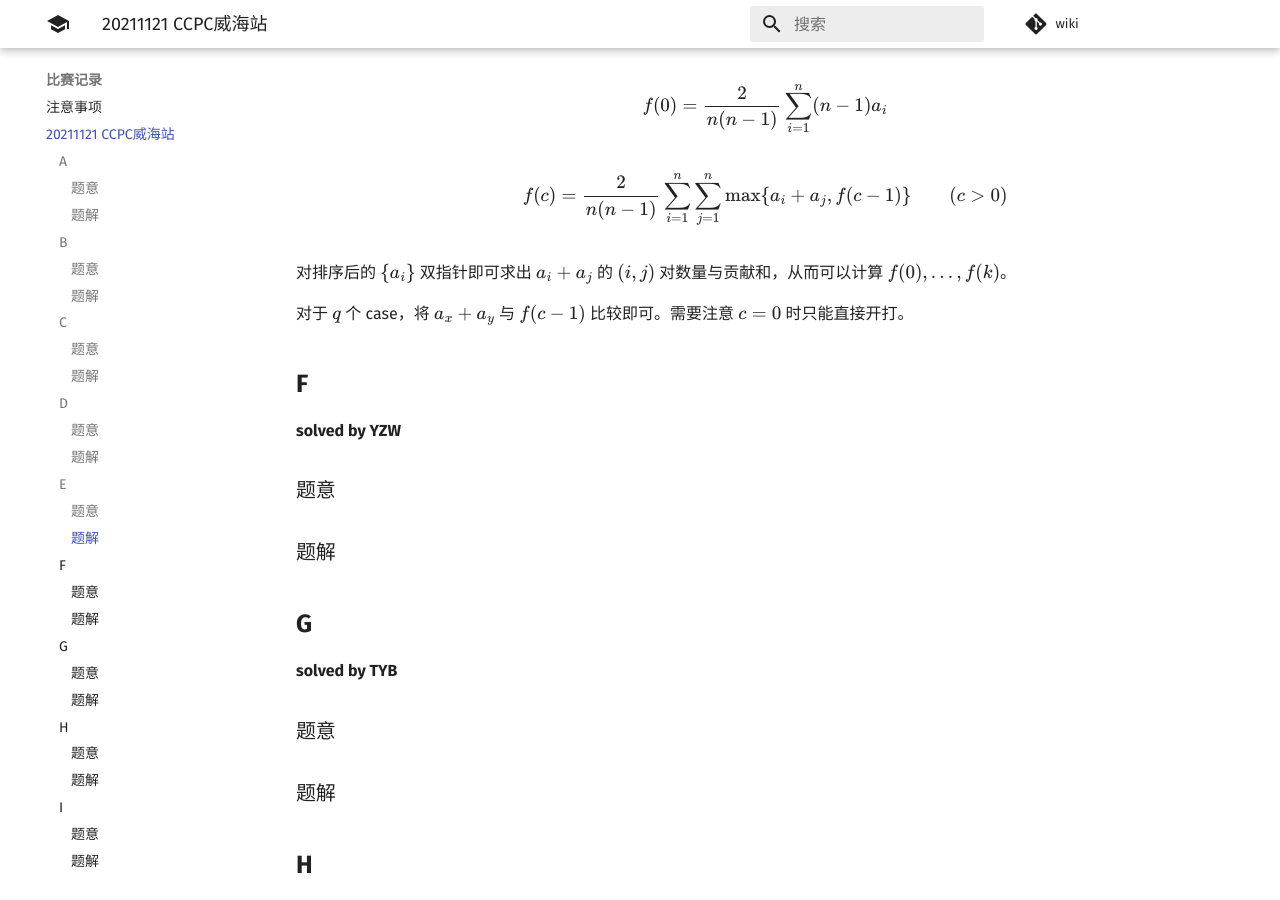
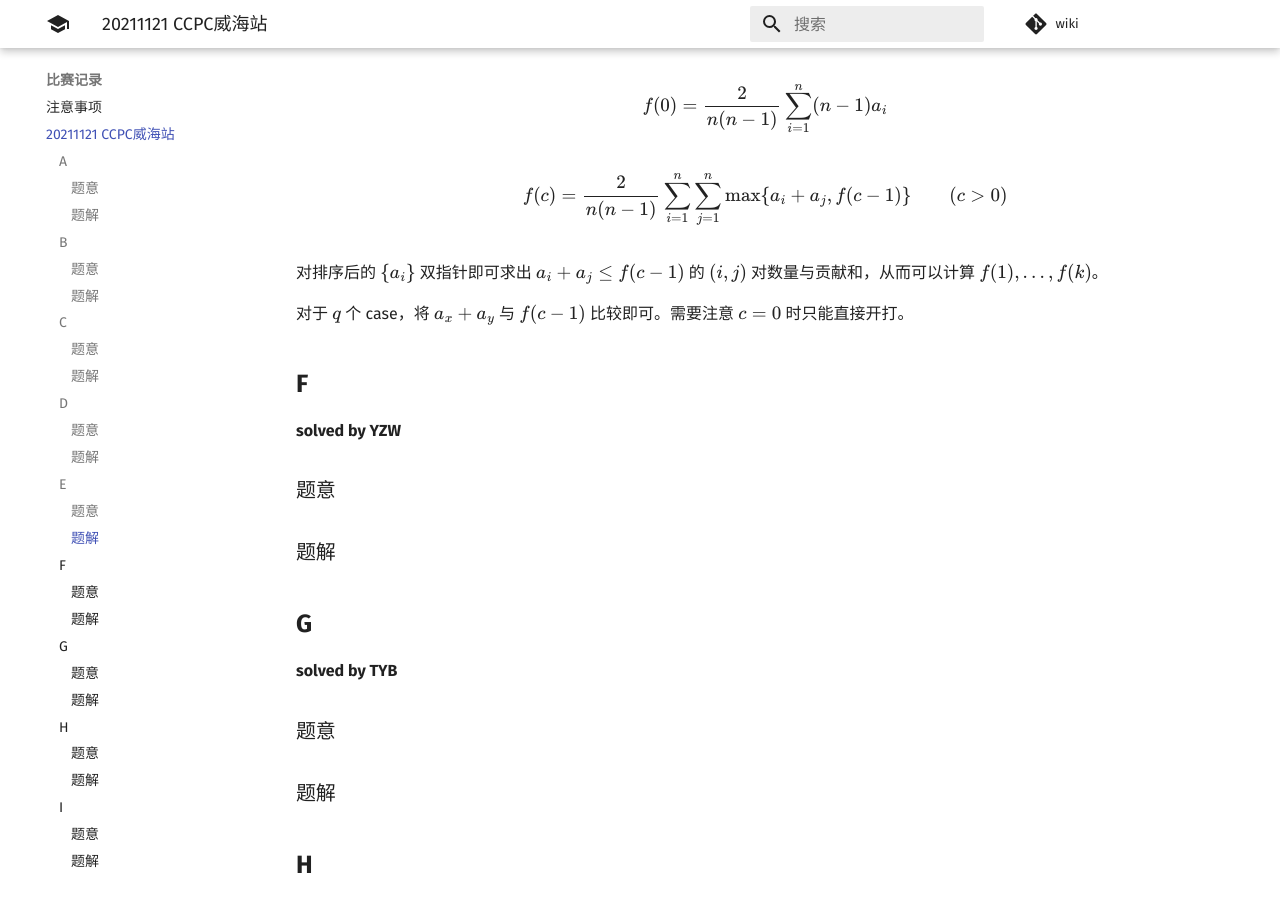
Before and after one commit to PoorMath/PoorMath.github.io, an MkDocs documentation site: the page built from docs/contest/20211121 CCPC威海站.md, in a window 1280 px wide and 900 px high, scrolled down 1934 px. Built offline with MkDocs 1.6.1 and Material for MkDocs 9.7.7, drawn with Linux system fonts in a browser that asks for light colours; comment, search, counter and statistics services are not loaded.

Commit message:
Create 20211121 CCPC威海站.md

```diff
--- a/docs/contest/20211121 CCPC威海站.md
+++ b/docs/contest/20211121 CCPC威海站.md
@@ -78,7 +78,7 @@ $$f(0)={2\over n(n-1)}\sum_{i=1}^n (n-1)a_i$$
 
 $$f(c)={2\over n(n-1)}\sum_{i=1}^n\sum_{j=1}^n \max\{a_i+a_j,f(c-1)\}\qquad (c>0)$$
 
-对排序后的 $\{a_i\}$ 双指针即可求出 $a_i+a_j$ 的 $(i,j)$ 对数量与贡献和，从而可以计算 $f(0),\dots,f(k)$。
+对排序后的 $\{a_i\}$ 双指针即可求出 $a_i+a_j\leq f(c-1)$ 的 $(i,j)$ 对数量与贡献和，从而可以计算 $f(1),\dots,f(k)$。
 
 对于 $q$ 个 case，将 $a_x+a_y$ 与 $f(c-1)$ 比较即可。需要注意 $c=0$ 时只能直接开打。
 
```
